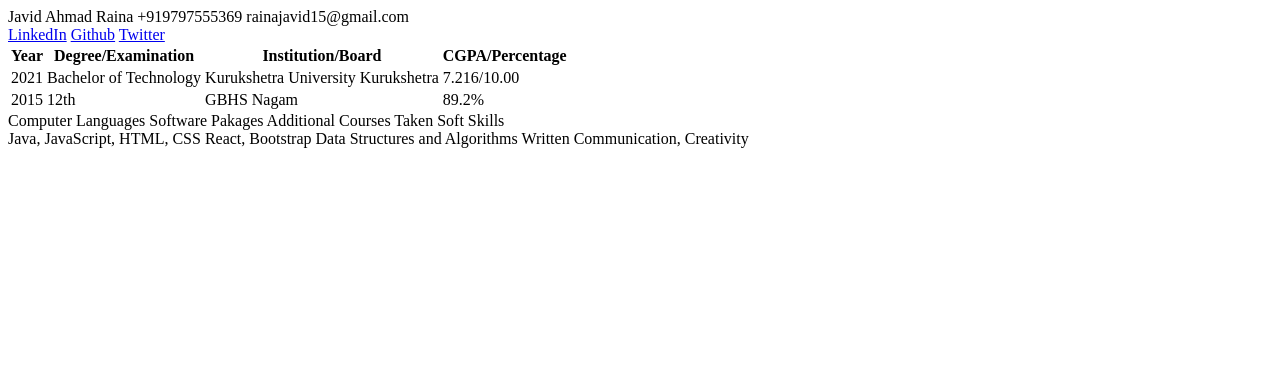
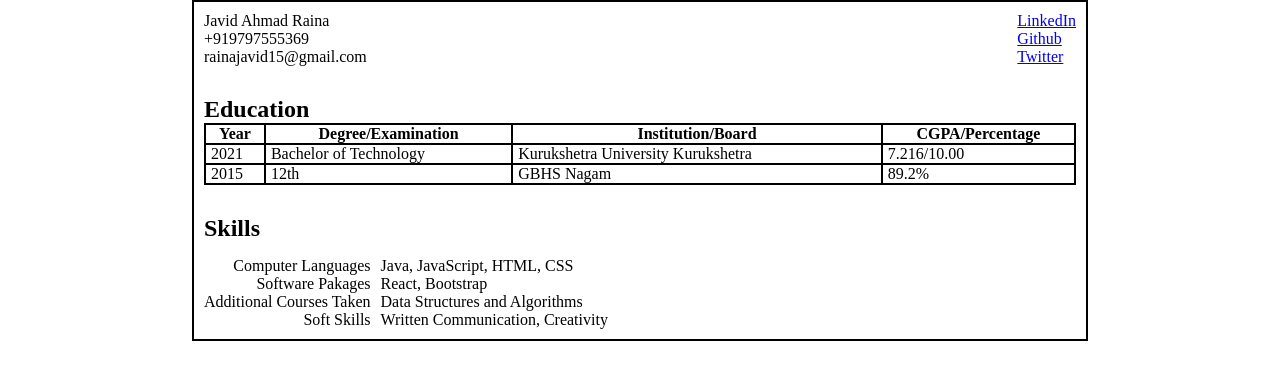
Before and after one commit to javid97/resume, a plain HTML site: page index.html in a window 1280 px wide. Drawn offline with Linux system fonts and the light colour scheme.

Commit message:
Second commit

```diff
--- a/index.html
+++ b/index.html
@@ -5,6 +5,7 @@
      <meta charset="UTF-8">
      <meta http-equiv="X-UA-Compatible" content="IE=edge">
      <meta name="viewport" content="width=device-width, initial-scale=1.0">
+     <link rel="stylesheet" href="style.css">
      <title>My Resume</title>
 </head>
 
@@ -17,12 +18,13 @@
                     <label for="email">rainajavid15@gmail.com</label>
                </div>
                <div class="social-links">
-                    <a href="http://" target="_blank">LinkedIn</a>
-                    <a href="http://" target="_blank">Github</a>
-                    <a href="http://" target="_blank">Twitter</a>
+                    <a href="https://www.linkedin.com/in/javidraina/" target="_blank">LinkedIn</a>
+                    <a href="https://github.com/javid97" target="_blank">Github</a>
+                    <a href="https://twitter.com/Raina_Jawed" target="_blank">Twitter</a>
                </div>
           </div>
           <div class="education">
+               <h2>Education</h2>
                <table>
                     <thead>
                          <tr>
@@ -50,6 +52,7 @@
           </div>
           <div class="sections">
                <div class="left-section">
+                    <h2>Skills</h2>
                     <div class="skills">
                          <div class="skill-name">
                               <label for="">Computer Languages</label>
--- /dev/null
+++ b/style.css
@@ -0,0 +1,64 @@
+*{
+     margin: 0;
+     padding: 0;
+     box-sizing: border-box;
+}
+body{
+     width: 100vw;
+}
+.container{
+     width: 70vw;
+     margin: 0 auto;
+     border: 2px solid black;
+     display: flex;
+     flex-direction: column;
+     padding: 10px;
+     gap: 30px;
+}
+.contact-details{
+     display: flex;
+     justify-content: space-between;
+     align-items: center;
+}
+.contact{
+     display: flex;
+     flex-direction: column;
+}
+.social-links{
+     display: flex;
+     flex-direction: column;
+}
+.education table{
+     border: 2px solid black;
+     border-collapse: collapse;
+     width: 100%;
+}
+.education table tr,th,td{
+     border: 2px solid black;
+}
+.education table td{
+     padding-left: 5px;
+}
+.sections {
+     display: flex;
+     justify-content: space-between;
+}
+.left-section{
+     display: flex;
+     flex-direction: column;
+     gap: 15px;
+}
+.left-section .skills{
+     display: flex;
+     justify-content: space-between;
+     gap: 10px;
+}
+.skill-name{
+     text-align: right;
+     display: flex;
+     flex-direction: column;
+}
+.skill{
+     display: flex;
+     flex-direction: column;
+}
```
